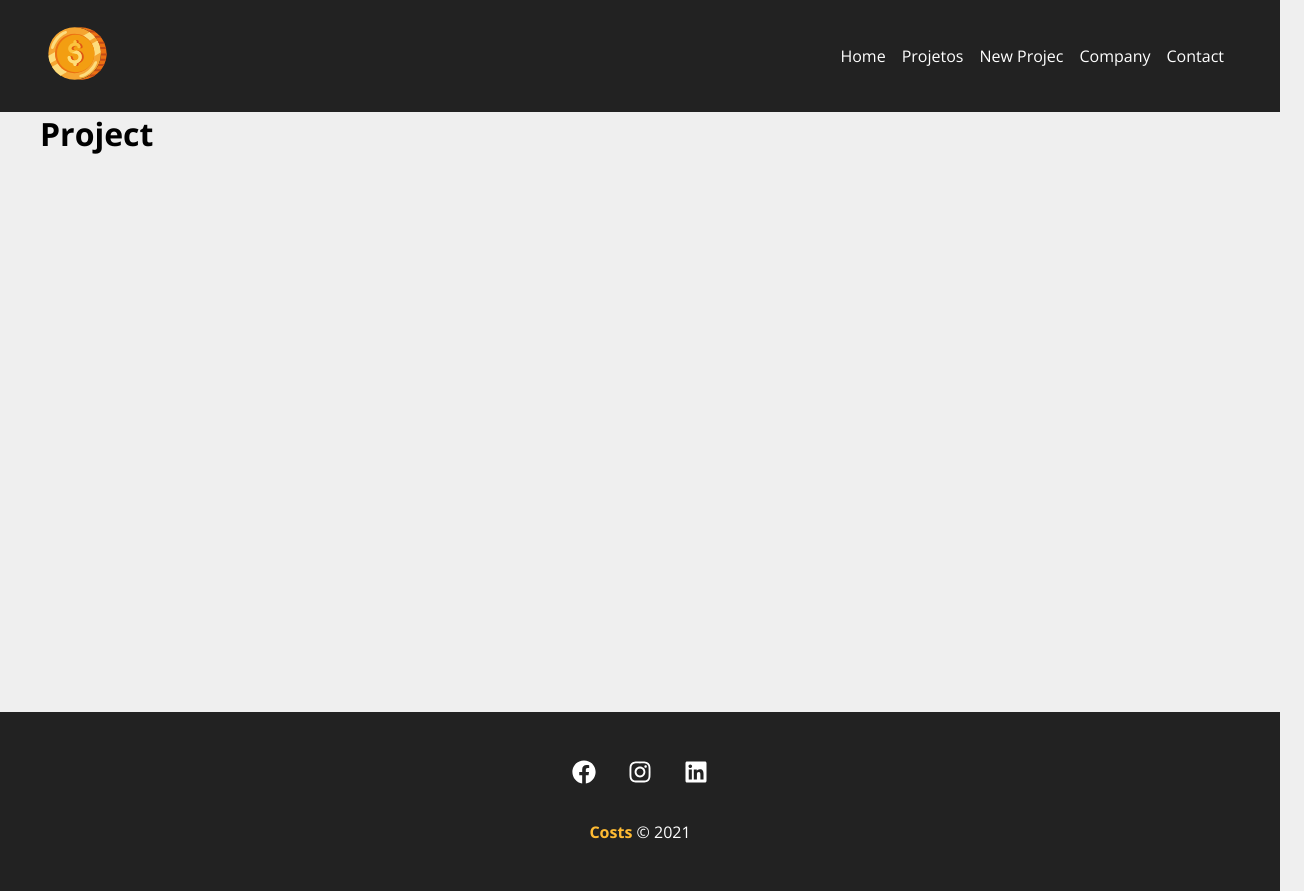
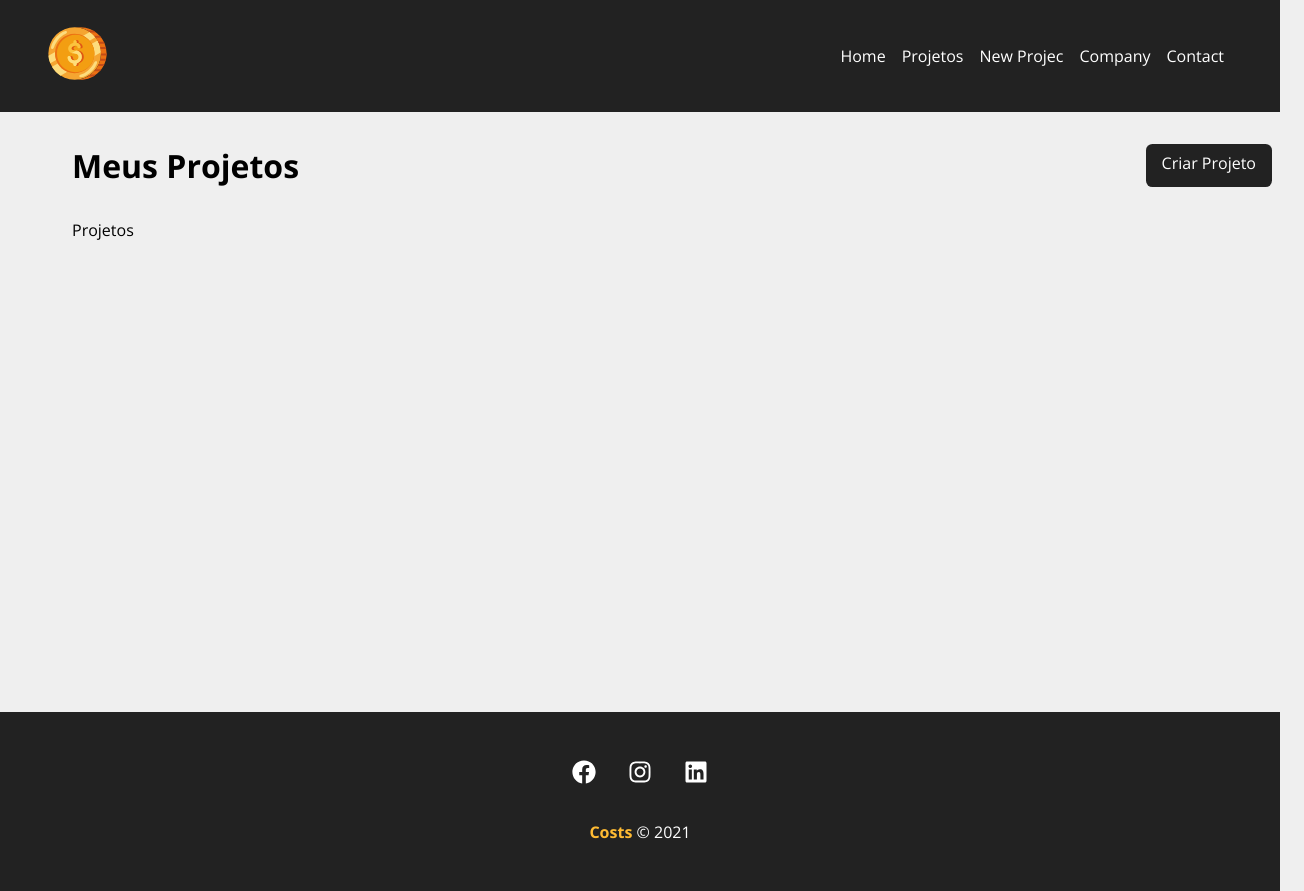
Before and after one commit to Aline12Lima/costs, a React (Create React App) app: page /projects in a window 1280 px wide. Shown: the whole page, 1304 px wide, since content can reach past the window. Built offline with nearby package versions, Linux system fonts and the light colour scheme.

Commit message:
add button da pg projetos

```diff
--- a/src/components/Pages/Projects.js
+++ b/src/components/Pages/Projects.js
@@ -1,5 +1,8 @@
 import { useLocation } from "react-router-dom";
+import styles from "./Projects.module.css";
+import Container from "../Layout/Container";
 import Message from "../message/Message";
+import LinkButton from "./LinkButton";
 
 function Projects() {
   const location = useLocation();
@@ -10,9 +13,20 @@ function Projects() {
   }
 
   return (
-    <div>
-      <h1>Project</h1>
+    <div className={styles.container}>
+      <div className={styles.title}>
+        <h1> Meus Projetos</h1>
+        <LinkButton
+          to="/newproject"
+          text="Criar Projeto"
+          className={styles.button}
+        />
+      </div>
+
       {message && <Message type="success" msg={message} />}
+      <Container>
+        <p>Projetos</p>
+      </Container>
     </div>
   );
 }
--- /dev/null
+++ b/src/components/Pages/Projects.module.css
@@ -0,0 +1,9 @@
+.container {
+  padding: 2em;
+}
+
+.title {
+  display: flex;
+  justify-content: space-between;
+  margin-bottom: 2em;
+}
```
